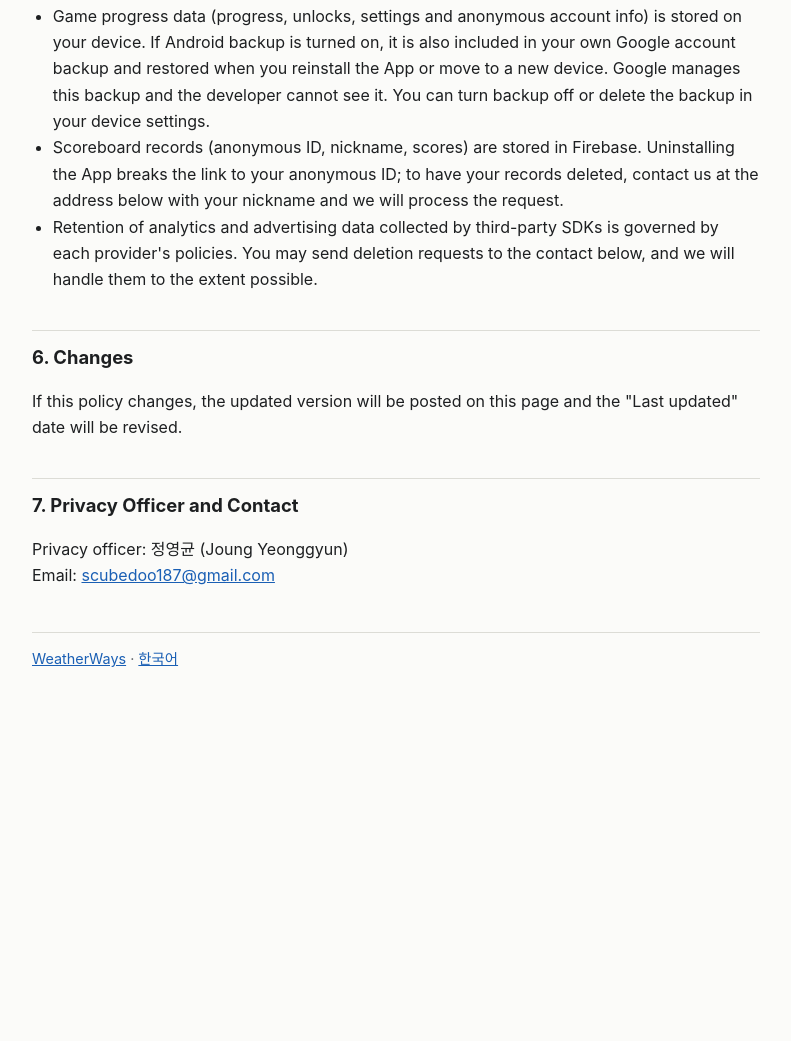
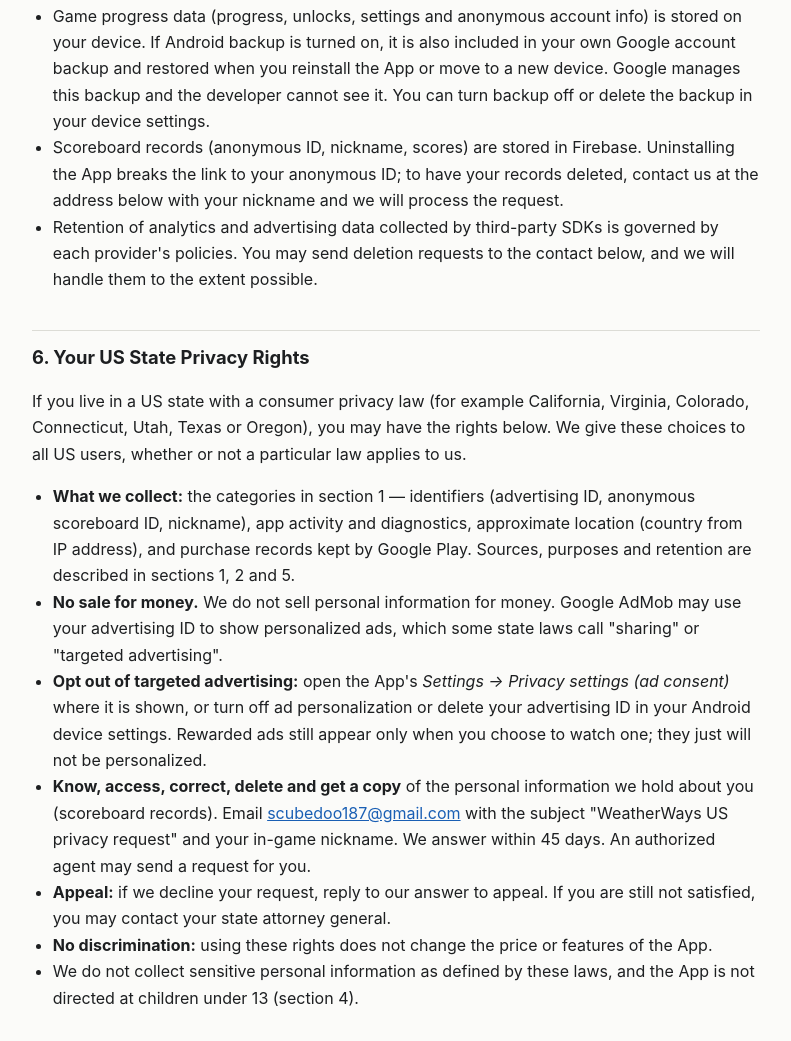
Before and after one commit to scubedoo187/scubedoo187.github.io, a plain HTML site: page weatherways/privacy/en/index.html in a window 1280 px wide. Shown: the part 1756-2797 px from the top of the page, without its empty margins (244-1035 px from the left). Before the commit the page ends 2475 px from the top, so only its background shows below. Drawn offline with Linux system fonts and the light colour scheme.

Commit message:
WeatherWays privacy (en): add 'Your US State Privacy Rights' section (2026-11-26)

```diff
--- a/weatherways/privacy/en/index.html
+++ b/weatherways/privacy/en/index.html
@@ -30,7 +30,7 @@ footer{margin-top:3em;border-top:1px solid var(--line);padding-top:1em}
 <main>
 <p class="lang"><a href="../" lang="ko" hreflang="ko">한국어</a></p>
 <h1>WeatherWays Privacy Policy</h1>
-<p class="meta">Last updated: 2026-11-17</p>
+<p class="meta">Last updated: 2026-11-26</p>
 
 <p>WeatherWays (the "App") is a mobile game provided by independent developer 정영균 (Joung Yeonggyun). This policy explains what information the App collects and how it is used.</p>
 
@@ -73,10 +73,22 @@ footer{margin-top:3em;border-top:1px solid var(--line);padding-top:1em}
 <li>Retention of analytics and advertising data collected by third-party SDKs is governed by each provider's policies. You may send deletion requests to the contact below, and we will handle them to the extent possible.</li>
 </ul>
 
-<h2>6. Changes</h2>
+<h2 id="us">6. Your US State Privacy Rights</h2>
+<p>If you live in a US state with a consumer privacy law (for example California, Virginia, Colorado, Connecticut, Utah, Texas or Oregon), you may have the rights below. We give these choices to all US users, whether or not a particular law applies to us.</p>
+<ul>
+<li><strong>What we collect:</strong> the categories in section 1 — identifiers (advertising ID, anonymous scoreboard ID, nickname), app activity and diagnostics, approximate location (country from IP address), and purchase records kept by Google Play. Sources, purposes and retention are described in sections 1, 2 and 5.</li>
+<li><strong>No sale for money.</strong> We do not sell personal information for money. Google AdMob may use your advertising ID to show personalized ads, which some state laws call "sharing" or "targeted advertising".</li>
+<li><strong>Opt out of targeted advertising:</strong> open the App's <em>Settings → Privacy settings (ad consent)</em> where it is shown, or turn off ad personalization or delete your advertising ID in your Android device settings. Rewarded ads still appear only when you choose to watch one; they just will not be personalized.</li>
+<li><strong>Know, access, correct, delete and get a copy</strong> of the personal information we hold about you (scoreboard records). Email <a href="mailto:scubedoo187@gmail.com?subject=WeatherWays%20US%20privacy%20request">scubedoo187@gmail.com</a> with the subject "WeatherWays US privacy request" and your in-game nickname. We answer within 45 days. An authorized agent may send a request for you.</li>
+<li><strong>Appeal:</strong> if we decline your request, reply to our answer to appeal. If you are still not satisfied, you may contact your state attorney general.</li>
+<li><strong>No discrimination:</strong> using these rights does not change the price or features of the App.</li>
+<li>We do not collect sensitive personal information as defined by these laws, and the App is not directed at children under 13 (section 4).</li>
+</ul>
+
+<h2>7. Changes</h2>
 <p>If this policy changes, the updated version will be posted on this page and the "Last updated" date will be revised.</p>
 
-<h2>7. Privacy Officer and Contact</h2>
+<h2>8. Privacy Officer and Contact</h2>
 <p>Privacy officer: 정영균 (Joung Yeonggyun)<br>Email: <a href="mailto:scubedoo187@gmail.com">scubedoo187@gmail.com</a></p>
 
 <footer><a href="../../../">WeatherWays</a> · <a href="../" lang="ko" hreflang="ko">한국어</a></footer>
```
